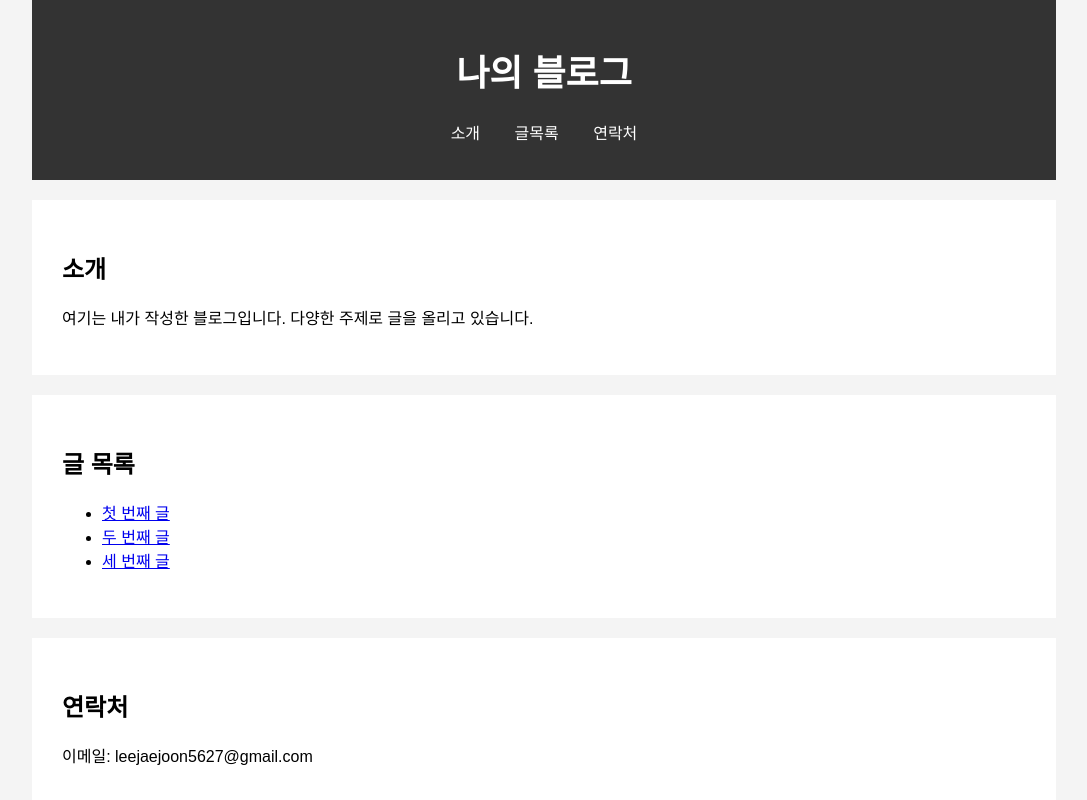
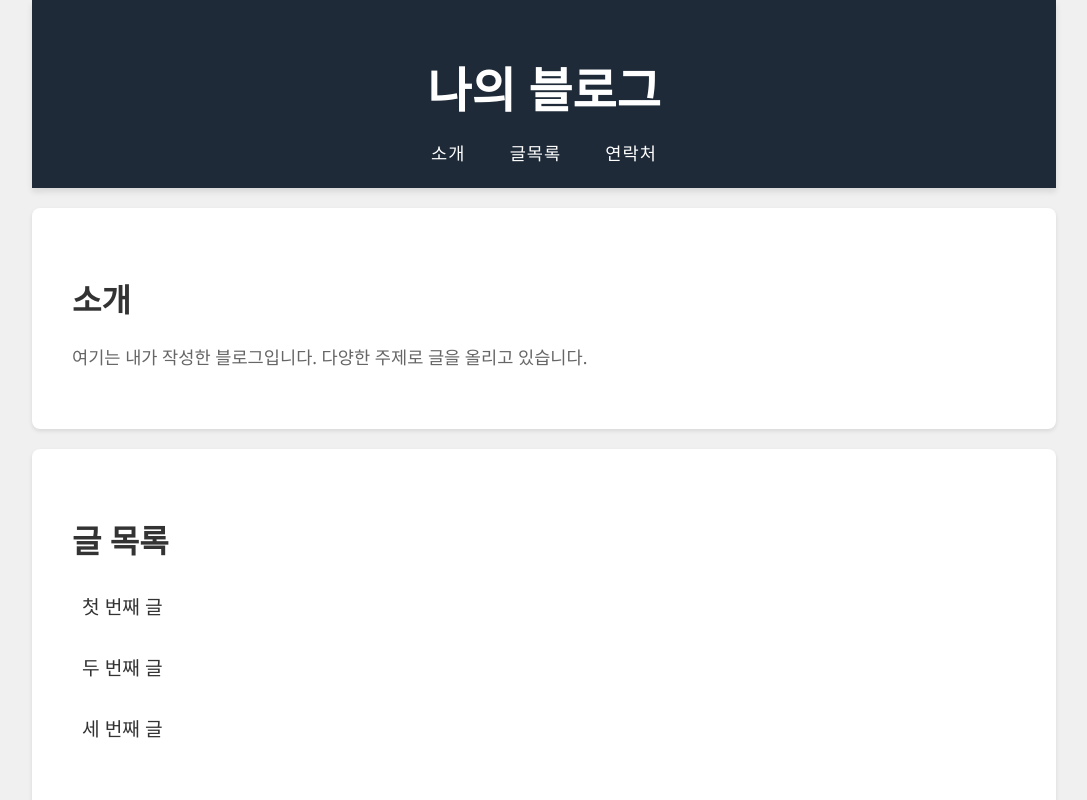
Before and after one commit to jjootf/blogger, a plain HTML site: page index.html in a window 1280 px wide. Shown: the top 800 px of the page, without its empty margins (96-1183 px from the left). Drawn offline with Linux system fonts and the light colour scheme.

Commit message:
Update style.css

```diff
--- a/style.css
+++ b/style.css
@@ -1,46 +1,102 @@
 /* 기본 스타일 */
 body {
-    font-family: Arial, sans-serif;
+    font-family: 'Segoe UI', Tahoma, Geneva, Verdana, sans-serif;
     margin: 0;
     padding: 0;
-    background-color: #f4f4f4;
+    background-color: #f0f0f0;
+    line-height: 1.6;
 }
 
 header {
-    background-color: #333;
+    background-color: #1e2a38;
     color: white;
     padding: 20px;
     text-align: center;
+    box-shadow: 0 4px 6px rgba(0, 0, 0, 0.1);
+}
+
+header h1 {
+    font-size: 2.5rem;
+    margin-bottom: 10px;
 }
 
 header nav ul {
     list-style-type: none;
     padding: 0;
+    margin: 0;
 }
 
 header nav ul li {
-    display: inline;
-    margin: 0 15px;
+    display: inline-block;
+    margin: 0 20px;
 }
 
 header nav ul li a {
     color: white;
     text-decoration: none;
+    font-size: 1.1rem;
+    text-transform: uppercase;
+    letter-spacing: 1px;
+    transition: color 0.3s ease;
+}
+
+header nav ul li a:hover {
+    color: #ff8c00;
 }
 
 /* 섹션 스타일 */
-section {
-    padding: 20px;
+.content-section {
+    padding: 40px;
     margin: 20px 0;
     background-color: white;
+    border-radius: 8px;
+    box-shadow: 0 2px 4px rgba(0, 0, 0, 0.1);
+}
+
+.content-section h2 {
+    font-size: 2rem;
+    color: #333;
+    margin-bottom: 15px;
+}
+
+.content-section p {
+    font-size: 1.1rem;
+    color: #666;
+}
+
+/* 글 목록 */
+#posts ul {
+    list-style-type: none;
+    padding: 0;
+}
+
+#posts ul li {
+    margin-bottom: 10px;
+}
+
+#posts ul li a {
+    text-decoration: none;
+    color: #333;
+    font-size: 1.2rem;
+    padding: 10px;
+    display: inline-block;
+    transition: background-color 0.3s ease;
+    border-radius: 4px;
+}
+
+#posts ul li a:hover {
+    background-color: #f0f0f0;
+    color: #1e2a38;
 }
 
 /* 푸터 스타일 */
 footer {
     text-align: center;
-    padding: 10px;
-    background-color: #333;
+    padding: 15px;
+    background-color: #1e2a38;
     color: white;
+    margin-top: 40px;
+    font-size: 1rem;
 }
 
 /* 반응형 디자인 적용 (미디어 쿼리) */
@@ -52,11 +108,10 @@ footer {
     }
 
     header h1 {
-        font-size: 24px;
+        font-size: 2rem;
     }
 
     header nav ul {
-        padding: 0;
         text-align: center;
     }
 
@@ -65,9 +120,8 @@ footer {
         margin: 10px 0;
     }
 
-    section {
-        padding: 15px;
-        margin: 10px 0;
+    .content-section {
+        padding: 25px;
     }
 
     footer {
@@ -78,12 +132,11 @@ footer {
 /* 화면 크기가 480px 이하일 경우 (모바일) */
 @media screen and (max-width: 480px) {
     header h1 {
-        font-size: 20px;
+        font-size: 1.5rem;
     }
 
-    section {
-        padding: 10px;
-        margin: 10px 0;
+    .content-section {
+        padding: 20px;
     }
 
     footer {
@@ -99,11 +152,11 @@ footer {
     }
 
     header h1 {
-        font-size: 36px;
+        font-size: 3rem;
     }
 
-    section {
-        padding: 30px;
+    .content-section {
+        padding: 40px;
     }
 
     footer {
```
